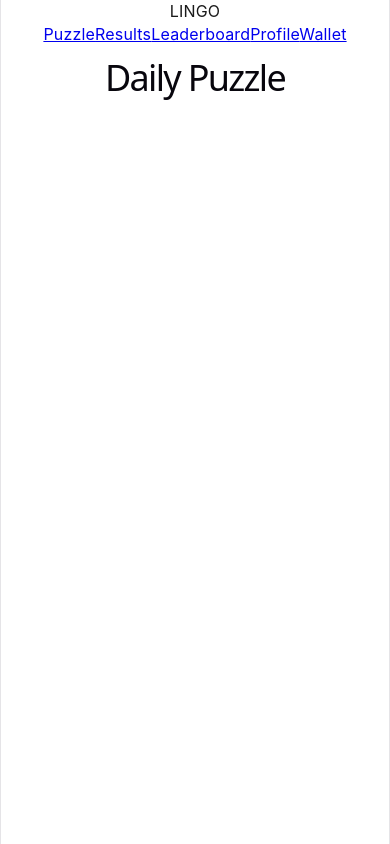
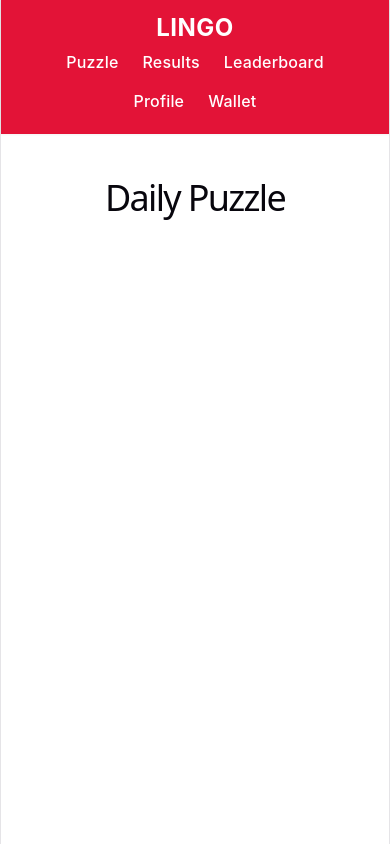
Before and after one commit to hdev-core/lingo, a React app in the folder web/: page / in a window 390 px wide. Built offline with nearby package versions, Linux system fonts and the light colour scheme; the HTML template or start-up script is replaced by a standard one.

Commit message:
Styled app shell with Hive-branded header, responsive nav, and hover/active states

```diff
--- a/web/src/App.css
+++ b/web/src/App.css
@@ -1,184 +1,62 @@
-.counter {
-  font-size: 16px;
-  padding: 5px 10px;
-  border-radius: 5px;
-  color: var(--accent);
-  background: var(--accent-bg);
-  border: 2px solid transparent;
-  transition: border-color 0.3s;
-  margin-bottom: 24px;
+.app-shell {
+  min-height: 100vh;
+  display: flex;
+  flex-direction: column;
+}
 
-  &:hover {
-    border-color: var(--accent-border);
+.app-header {
+  display: flex;
+  align-items: center;
+  justify-content: space-between;
+  padding: var(--space-md) var(--space-lg);
+  background-color: var(--color-primary);
+  color: var(--color-white);
+  box-shadow: var(--shadow-sm);
+}
+
+.app-logo {
+  font-size: var(--font-size-xl);
+  font-weight: 700;
+  letter-spacing: 0.5px;
+}
+
+.app-nav {
+  display: flex;
+  gap: var(--space-lg);
+}
+
+.app-nav a {
+  color: var(--color-white);
+  text-decoration: none;
+  font-size: var(--font-size-base);
+  font-weight: 500;
+  padding: var(--space-xs) var(--space-sm);
+  border-radius: var(--radius-sm);
+  transition: background-color 0.15s ease;
+}
+
+.app-nav a:hover {
+  background-color: rgba(255, 255, 255, 0.15);
+}
+
+.app-content {
+  flex: 1;
+  display: flex;
+  flex-direction: column;
+  align-items: center;
+  padding: var(--space-xl);
+}
+
+/* Responsive: stack nav below logo on small screens */
+@media (max-width: 600px) {
+  .app-header {
+    flex-direction: column;
+    gap: var(--space-sm);
   }
-  &:focus-visible {
-    outline: 2px solid var(--accent);
-    outline-offset: 2px;
+
+  .app-nav {
+    flex-wrap: wrap;
+    justify-content: center;
+    gap: var(--space-sm);
   }
 }
-
-.hero {
-  position: relative;
-
-  .base,
-  .framework,
-  .vite {
-    inset-inline: 0;
-    margin: 0 auto;
-  }
-
-  .base {
-    width: 170px;
-    position: relative;
-    z-index: 0;
-  }
-
-  .framework,
-  .vite {
-    position: absolute;
-  }
-
-  .framework {
-    z-index: 1;
-    top: 34px;
-    height: 28px;
-    transform: perspective(2000px) rotateZ(300deg) rotateX(44deg) rotateY(39deg)
-      scale(1.4);
-  }
-
-  .vite {
-    z-index: 0;
-    top: 107px;
-    height: 26px;
-    width: auto;
-    transform: perspective(2000px) rotateZ(300deg) rotateX(40deg) rotateY(39deg)
-      scale(0.8);
-  }
-}
-
-#center {
-  display: flex;
-  flex-direction: column;
-  gap: 25px;
-  place-content: center;
-  place-items: center;
-  flex-grow: 1;
-
-  @media (max-width: 1024px) {
-    padding: 32px 20px 24px;
-    gap: 18px;
-  }
-}
-
-#next-steps {
-  display: flex;
-  border-top: 1px solid var(--border);
-  text-align: left;
-
-  & > div {
-    flex: 1 1 0;
-    padding: 32px;
-    @media (max-width: 1024px) {
-      padding: 24px 20px;
-    }
-  }
-
-  .icon {
-    margin-bottom: 16px;
-    width: 22px;
-    height: 22px;
-  }
-
-  @media (max-width: 1024px) {
-    flex-direction: column;
-    text-align: center;
-  }
-}
-
-#docs {
-  border-right: 1px solid var(--border);
-
-  @media (max-width: 1024px) {
-    border-right: none;
-    border-bottom: 1px solid var(--border);
-  }
-}
-
-#next-steps ul {
-  list-style: none;
-  padding: 0;
-  display: flex;
-  gap: 8px;
-  margin: 32px 0 0;
-
-  .logo {
-    height: 18px;
-  }
-
-  a {
-    color: var(--text-h);
-    font-size: 16px;
-    border-radius: 6px;
-    background: var(--social-bg);
-    display: flex;
-    padding: 6px 12px;
-    align-items: center;
-    gap: 8px;
-    text-decoration: none;
-    transition: box-shadow 0.3s;
-
-    &:hover {
-      box-shadow: var(--shadow);
-    }
-    .button-icon {
-      height: 18px;
-      width: 18px;
-    }
-  }
-
-  @media (max-width: 1024px) {
-    margin-top: 20px;
-    flex-wrap: wrap;
-    justify-content: center;
-
-    li {
-      flex: 1 1 calc(50% - 8px);
-    }
-
-    a {
-      width: 100%;
-      justify-content: center;
-      box-sizing: border-box;
-    }
-  }
-}
-
-#spacer {
-  height: 88px;
-  border-top: 1px solid var(--border);
-  @media (max-width: 1024px) {
-    height: 48px;
-  }
-}
-
-.ticks {
-  position: relative;
-  width: 100%;
-
-  &::before,
-  &::after {
-    content: '';
-    position: absolute;
-    top: -4.5px;
-    border: 5px solid transparent;
-  }
-
-  &::before {
-    left: 0;
-    border-left-color: var(--border);
-  }
-  &::after {
-    right: 0;
-    border-right-color: var(--border);
-  }
-}
```
